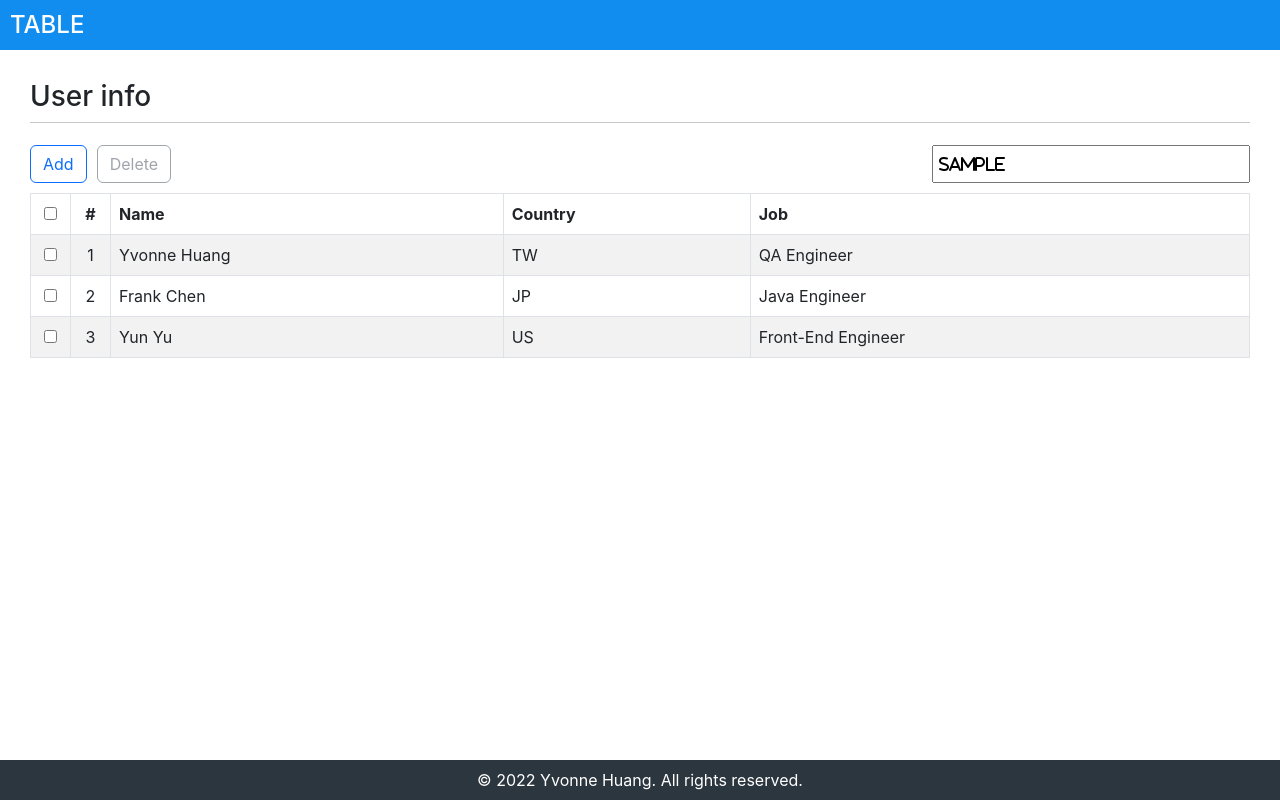
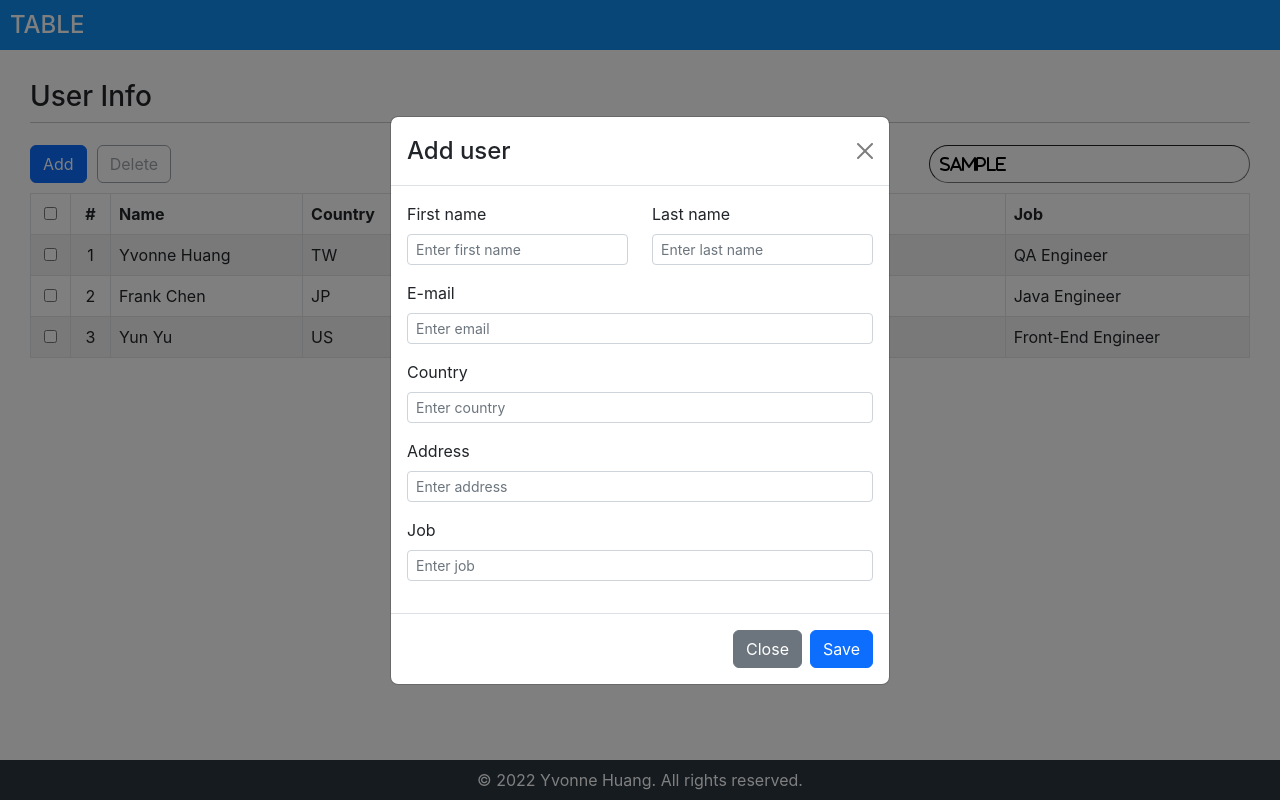
Before and after one commit to yvonnehuang-tw/react-todolist, a React (Create React App) app: page /table in a window 1280 px wide. Both pictures are taken after typing "Sample" into the empty fields and a click on the button "Add". Built offline with nearby package versions, Linux system fonts and the light colour scheme; data requests are answered from the project's data file; some icons are missing.

Commit message:
Create Table Add & Delete modal

```diff
--- a/server/db.json
+++ b/server/db.json
@@ -4,6 +4,7 @@
       "firstName": "Yvonne",
       "lastName": "Huang",
       "country": "TW",
+      "address": "No. 289, Xinhu 3rd Rd., Neihu Dist., Taipei City",
       "job": "QA Engineer",
       "id": 0
     },
@@ -11,6 +12,7 @@
       "firstName": "Frank",
       "lastName": "Chen",
       "country": "JP",
+      "address": "No. 123, Yiwen St., Banqiao Dist., New Taipei City",
       "job": "Java Engineer",
       "id": 1
     },
@@ -18,6 +20,7 @@
       "firstName": "Yun",
       "lastName": "Yu",
       "country": "US",
+      "address": "No. 123, Jiantan Rd., Shilin Dist., Taipei City",
       "job": "Front-End Engineer",
       "id": 2
     }
--- /dev/null
+++ b/src/components/table/AddUserModal.js
@@ -0,0 +1,84 @@
+import { Modal, Button, Row, Col, Form } from "react-bootstrap";
+
+export default function AddUserModal({ modalShow, onCloseBtn, onSaveBtn }) {
+  return (
+    <Modal centered show={modalShow} onHide={onCloseBtn}>
+      <Modal.Header closeButton>
+        <Modal.Title>Add user</Modal.Title>
+      </Modal.Header>
+      <Modal.Body>
+        <Form>
+          <Row className="mb-3">
+            <Form.Group as={Col} controlId="formUserFirstName">
+              <Form.Label>First name</Form.Label>
+              <Form.Control
+                size="sm"
+                type="text"
+                placeholder="Enter first name"
+                autoComplete="new-password"
+              />
+            </Form.Group>
+
+            <Form.Group as={Col} controlId="formUserLastName">
+              <Form.Label>Last name</Form.Label>
+              <Form.Control
+                size="sm"
+                type="text"
+                placeholder="Enter last name"
+                autoComplete="new-password"
+              />
+            </Form.Group>
+          </Row>
+
+          <Form.Group className="mb-3" controlId="formUserEmail">
+            <Form.Label>E-mail</Form.Label>
+            <Form.Control
+              size="sm"
+              type="email"
+              placeholder="Enter email"
+              autoComplete="new-password"
+            />
+          </Form.Group>
+
+          <Form.Group className="mb-3" controlId="formUserCountry">
+            <Form.Label>Country</Form.Label>
+            <Form.Control
+              size="sm"
+              type="text"
+              placeholder="Enter country"
+              autoComplete="new-password"
+            />
+          </Form.Group>
+
+          <Form.Group className="mb-3" controlId="formUserAddress">
+            <Form.Label>Address</Form.Label>
+            <Form.Control
+              size="sm"
+              type="text"
+              placeholder="Enter address"
+              autoComplete="new-password"
+            />
+          </Form.Group>
+
+          <Form.Group className="mb-3" controlId="formUserJob">
+            <Form.Label>Job</Form.Label>
+            <Form.Control
+              size="sm"
+              type="text"
+              placeholder="Enter job"
+              autoComplete="new-password"
+            />
+          </Form.Group>
+        </Form>
+      </Modal.Body>
+      <Modal.Footer>
+        <Button variant="secondary" onClick={onCloseBtn}>
+          Close
+        </Button>
+        <Button variant="primary" onClick={onSaveBtn}>
+          Save
+        </Button>
+      </Modal.Footer>
+    </Modal>
+  );
+}
--- /dev/null
+++ b/src/components/table/DeleteUserModal.js
@@ -0,0 +1,20 @@
+import { Modal, Button } from "react-bootstrap";
+
+export default function DeleteUserModal({ modalShow, onCloseBtn, onSaveBtn }) {
+  return (
+    <Modal centered show={modalShow} onHide={onCloseBtn}>
+      <Modal.Header closeButton>
+        <Modal.Title>Delete</Modal.Title>
+      </Modal.Header>
+      <Modal.Body>Would you like to delete selected?</Modal.Body>
+      <Modal.Footer>
+        <Button variant="outline-secondary" onClick={onCloseBtn}>
+          No
+        </Button>
+        <Button variant="danger" onClick={onSaveBtn}>
+          Yes
+        </Button>
+      </Modal.Footer>
+    </Modal>
+  );
+}
--- a/src/components/table/TableDemo.js
+++ b/src/components/table/TableDemo.js
@@ -2,10 +2,15 @@ import styles from "../../styles/Table.module.css";
 import { Button, Spinner } from "react-bootstrap";
 import { useEffect, useState } from "react";
 import UserTable from "./UserTable";
+import AddUserModal from "./AddUserModal";
+import DeleteUserModal from "./DeleteUserModal";
 
 export default function TableDemo() {
   const [loading, setLoading] = useState(true);
   const [userData, setUserData] = useState([]);
+  const [deleteBtnDisable, setDeleteBtnDisable] = useState(true);
+  const [addModalShow, setAddModalShow] = useState(false);
+  const [deleteModalShow, setDeleteModalShow] = useState(false);
 
   useEffect(() => {
     async function getUserData() {
@@ -22,15 +27,58 @@ export default function TableDemo() {
     getUserData();
   }, []);
 
+  function handleClickAddBtn() {
+    setAddModalShow(true);
+  }
+
+  function handleClickDeleteBtn() {
+    setDeleteModalShow(true);
+  }
+
+  const handleCloseBtn = (key) => {
+    switch (key) {
+      case "add":
+        setAddModalShow(false);
+        break;
+      case "delete":
+        setDeleteModalShow(false);
+        break;
+      default:
+        break;
+    }
+  };
+
+  const handleAddSaveBtn = () => {
+    setAddModalShow(false);
+  };
+
+  const handleDeleteSaveBtn = () => {
+    setDeleteModalShow(false);
+  };
+
   return (
     <div className={styles.tableContainer}>
-      <h3>User info</h3>
+      {loading && (
+        <div className="loading-content">
+          <Spinner animation="border" className="loading-size">
+            <span className="visually-hidden">Loading...</span>
+          </Spinner>
+        </div>
+      )}
+
+      <h3>User Info</h3>
       <hr className="forHR" />
 
       <div className={styles.toolbarBox}>
         <div className={styles.toolbarBoxLeft}>
-          <Button variant="outline-primary">Add</Button>
-          <Button variant="outline-secondary" disabled>
+          <Button variant="primary" onClick={handleClickAddBtn}>
+            Add
+          </Button>
+          <Button
+            variant="outline-secondary"
+            onClick={handleClickDeleteBtn}
+            disabled={deleteBtnDisable}
+          >
             Delete
           </Button>
         </div>
@@ -41,13 +89,17 @@ export default function TableDemo() {
 
       <UserTable userData={userData} />
 
-      {loading && (
-        <div className="loading-content">
-          <Spinner animation="border" className="loading-size">
-            <span className="visually-hidden">Loading...</span>
-          </Spinner>
-        </div>
-      )}
+      <AddUserModal
+        modalShow={addModalShow}
+        onCloseBtn={() => handleCloseBtn("add")}
+        onSaveBtn={handleAddSaveBtn}
+      />
+
+      <DeleteUserModal
+        modalShow={deleteModalShow}
+        onCloseBtn={() => handleCloseBtn("delete")}
+        onSaveBtn={handleDeleteSaveBtn}
+      />
     </div>
   );
 }
--- a/src/components/table/UserTable.js
+++ b/src/components/table/UserTable.js
@@ -11,6 +11,7 @@ export default function UserTable({ userData }) {
           <th style={{ width: 40, textAlign: "center" }}>#</th>
           <th>Name</th>
           <th>Country</th>
+          <th>Address</th>
           <th>Job</th>
         </tr>
       </thead>
@@ -24,6 +25,7 @@ export default function UserTable({ userData }) {
               <td style={{ width: 40, textAlign: "center" }}>{user.id + 1}</td>
               <td>{`${user.firstName} ${user.lastName}`}</td>
               <td>{user.country}</td>
+              <td>{user.address}</td>
               <td>{user.job}</td>
             </tr>
           );
--- a/src/styles/Table.module.css
+++ b/src/styles/Table.module.css
@@ -24,6 +24,8 @@
 }
 
 .toolbarBoxRight>input {
-  padding-left: 5px;
+  padding-left: 10px;
+  border-width: 1px;
+  border-radius: 30px;
   font-family: FontAwesome, "Open Sans", Verdana, sans-serif;
 }
```
